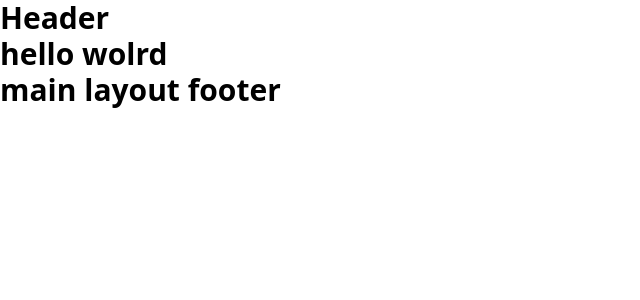
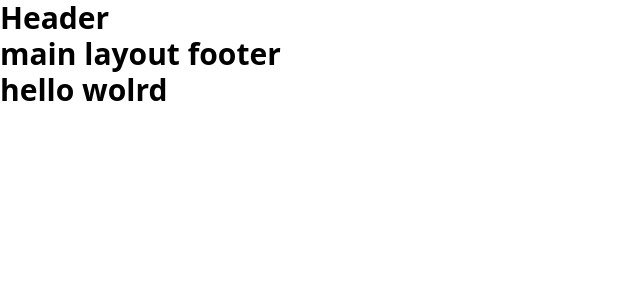
Before and after one commit to abedlrhman/furniture-store-aa, a React (Create React App) app: page / in a window 1280 px wide. Shown: the top 300 px of the page, without its empty margins (0-640 px from the left). Built offline with nearby package versions, Linux system fonts and the light colour scheme; the HTML template or start-up script is replaced by a standard one.

Commit message:
add router with unhandled error

```diff
--- a/package.json
+++ b/package.json
@@ -12,6 +12,7 @@
     "@types/react-dom": "^18.0.5",
     "react": "^18.2.0",
     "react-dom": "^18.2.0",
+    "react-router-dom": "^6.3.0",
     "react-scripts": "5.0.1",
     "typescript": "^4.7.4",
     "web-vitals": "^2.1.4"
--- a/src/App.tsx
+++ b/src/App.tsx
@@ -1,8 +1,44 @@
 import Home from "./pages/Home";
+import
+{
+  BrowserRouter,
+  Routes,
+  Route,
+} from "react-router-dom";
+import AllRoutes from "./router";
 
-function App() {
+function App ()
+{
   return (
     <div className="text-3xl font-bold">
+
+      <BrowserRouter>
+
+        <Routes>
+
+          {
+
+            AllRoutes.map( (routeItem, index) => (
+
+
+              <Route path={ routeItem.path } element={ <routeItem.layout /> } key={ "route-" + index }>
+                <Route element={ <routeItem.component /> } index />
+              </Route>
+
+            ) )
+
+          }
+
+
+
+
+
+
+
+        </Routes>
+
+      </BrowserRouter>
+
       <Home />
     </div>
   );
--- /dev/null
+++ b/src/interfaces/router.tsx
@@ -0,0 +1,9 @@
+import { FunctionComponent, ReactNode } from "react";
+
+export interface PageRouterType {
+
+    hasAuth: false;
+    layout: FunctionComponent<{children?: ReactNode}>;
+    component: FunctionComponent;
+    path: string;
+}
--- a/src/layout/MainLayout.tsx
+++ b/src/layout/MainLayout.tsx
@@ -6,7 +6,10 @@ type Props = {
 
 }
 
-function MainLayout({children}: Props) {
+function MainLayout ( { children }: Props )
+{
+
+    console.log( children )
     return (
         <div>
 
--- a/src/pages/Home.tsx
+++ b/src/pages/Home.tsx
@@ -6,13 +6,10 @@ type Props = {}
 const Home = ( props: Props ) =>
 {
 
-    const Layout = useLayout( "mainLayout" )
 
     return (
         <div>
-            <Layout>
                 <div>hello wolrd</div>
-            </Layout>
 
         </div>
     )
--- /dev/null
+++ b/src/router/index.tsx
@@ -0,0 +1,7 @@
+import main from "./main"
+
+const AllRoutes = [
+    ...main
+]
+
+export default AllRoutes
--- /dev/null
+++ b/src/router/main.tsx
@@ -0,0 +1,15 @@
+import { PageRouterType } from "../interfaces/router";
+import MainLayout from "../layout/MainLayout";
+import Home from "../pages/Home";
+
+
+const Pages: Array<PageRouterType> = [
+    {
+        hasAuth: false,
+        layout: MainLayout,
+        component: Home,
+        path: "/",
+    }
+]
+
+export default Pages
```
Also changed, not shown: 1 other file (tests, documents, lock files or other folders). Lines whose indentation alone changed are shown as unchanged.
